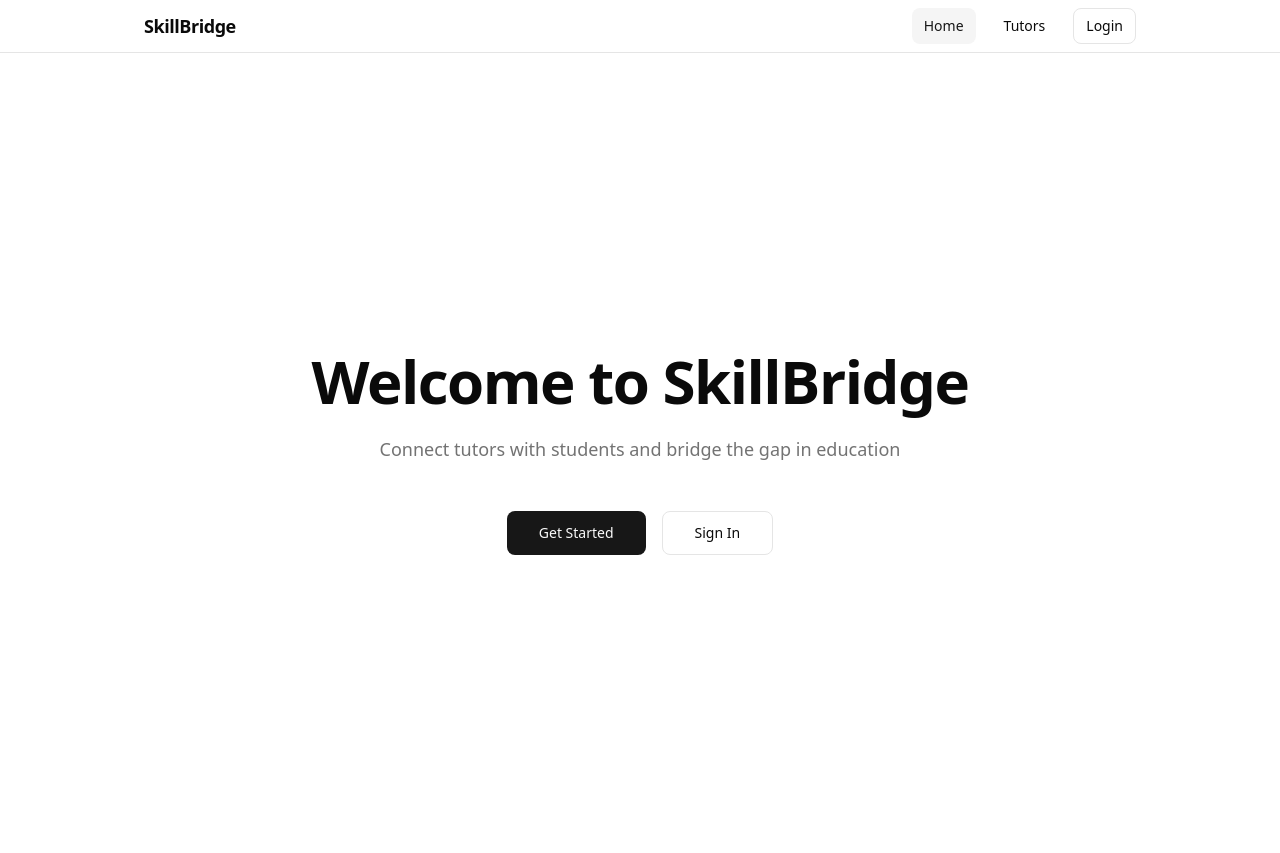
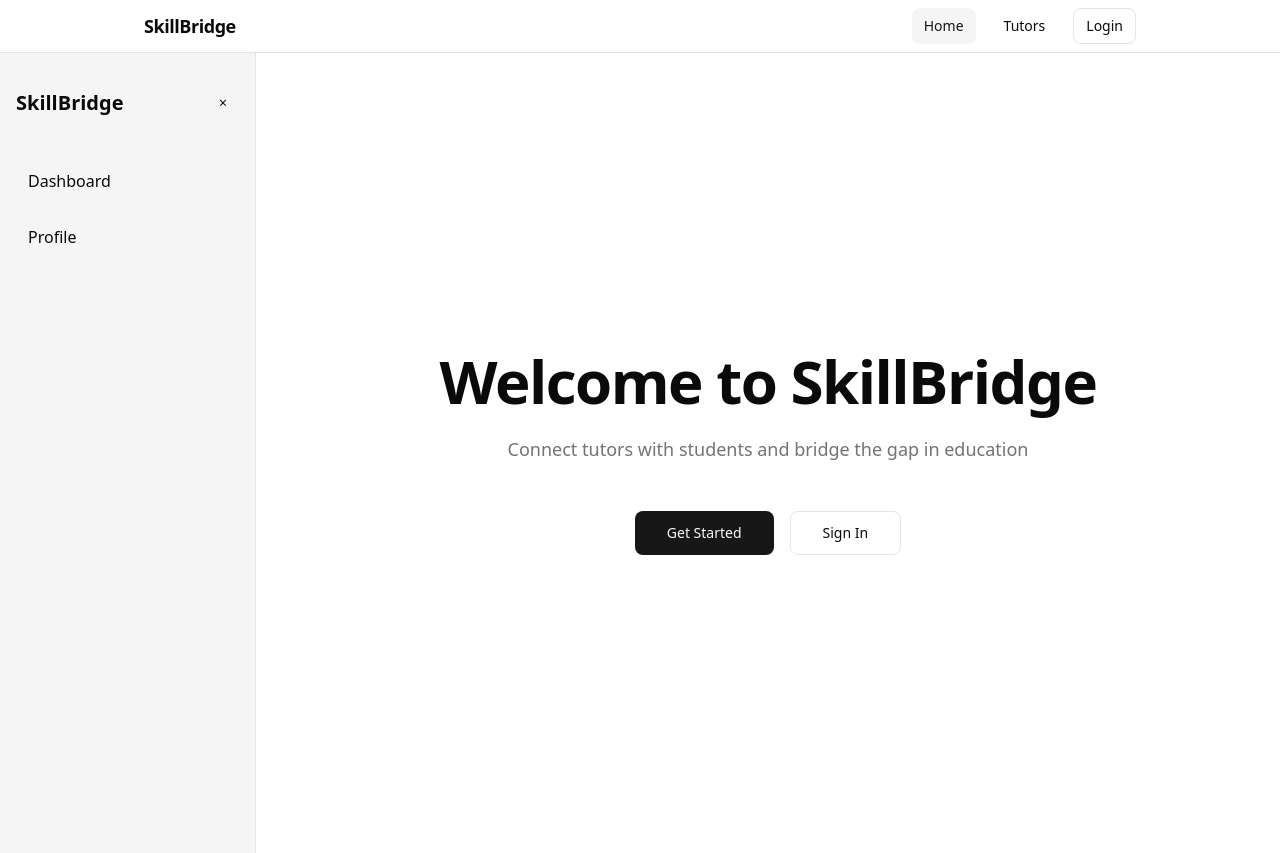
Before and after one commit to blue9kamrul/SkillBridge-frontend, a Next.js app: page / in a window 1280 px wide. Built offline with nearby package versions, Linux system fonts and the light colour scheme; no server answers.

Commit message:
Added the sidebar with hidden and visible functionality. Also added the logout button in the profile

```diff
--- a/src/app/dashboard/page.tsx
+++ b/src/app/dashboard/page.tsx
@@ -3,6 +3,7 @@
 import { useEffect, useState } from "react";
 import { Card, CardContent, CardHeader, CardTitle } from "@/components/ui/card";
 import { Button } from "@/components/ui/button";
+import { Sidebar } from "@/components/sidebar";
 import { toast } from "sonner";
 import Link from "next/link";
 import { useRouter } from "next/navigation";
@@ -29,7 +30,9 @@ export default function DashboardPage() {
   if (loading) return <div className="flex min-h-screen items-center justify-center">Loading...</div>;
 
   return (
-    <div className="min-h-screen bg-background px-6 py-16">
+    <div className="flex min-h-screen bg-background">
+      <Sidebar />
+      <main className="flex-1 px-6 py-16">
         <div className="mx-auto max-w-6xl space-y-8">
           <div className="flex items-center justify-between">
             <Button variant="outline" onClick={() => window.history.back()} className="mr-4">Back</Button>
@@ -76,6 +79,8 @@ export default function DashboardPage() {
                   )}
                 </div>
               </CardContent>
+            </Card>
+          )}
           {(profile && profile.role === "STUDENT") && (
             <Card>
               <CardHeader>
@@ -106,11 +111,11 @@ export default function DashboardPage() {
               </CardContent>
             </Card>
           )}
-          </Card>
-        )}
+          {/* ...existing code... */}
         </div>
+      </main>
     </div>
-
   );
 
+
 }
--- a/src/app/page.tsx
+++ b/src/app/page.tsx
@@ -1,9 +1,12 @@
 import Link from "next/link";
 import { Button } from "@/components/ui/button";
+import { Sidebar } from "@/components/sidebar";
 
 export default function HomePage() {
   return (
-    <div className="flex min-h-screen flex-col items-center justify-center bg-background p-6">
+    <div className="flex min-h-screen bg-background">
+      <Sidebar />
+      <main className="flex-1 flex flex-col items-center justify-center p-6">
         <div className="w-full max-w-2xl text-center space-y-6">
           <h1 className="text-4xl font-bold tracking-tight sm:text-6xl">
             Welcome to SkillBridge
@@ -22,6 +25,7 @@ export default function HomePage() {
             </Link>
           </div>
         </div>
+      </main>
     </div>
   );
 }
--- a/src/app/profile/page.tsx
+++ b/src/app/profile/page.tsx
@@ -26,8 +26,13 @@ export default function ProfilePage() {
   if (loading) return <div className="flex min-h-screen items-center justify-center">Loading...</div>;
   if (!profile) return <div className="flex min-h-screen items-center justify-center">Profile not found</div>;
 
+  const handleLogout = async () => {
+    await fetch("http://localhost:5000/api/auth/logout", { method: "POST", credentials: "include" });
+    window.location.href = "/";
+  };
+
   return (
-    <div className="min-h-screen bg-background px-6 py-16">
+    <div className="min-h-screen bg-background px-6 py-16 flex flex-col justify-between">
       <div className="mx-auto max-w-2xl space-y-6">
         <div className="flex items-center justify-between">
           <h1 className="text-3xl font-bold">My Profile</h1>
@@ -65,6 +70,9 @@ export default function ProfilePage() {
           </CardContent>
         </Card>
       </div>
+      <div className="mx-auto max-w-2xl w-full flex justify-end mt-8">
+        <Button variant="outline" onClick={handleLogout}>Logout</Button>
+      </div>
     </div>
   );
 }
--- a/src/components/navbar.tsx
+++ b/src/components/navbar.tsx
@@ -17,6 +17,7 @@ const navConfig = {
   ],
   tutor: [
     { href: "/dashboard", label: "Dashboard" },
+    { href: "/profile", label: "Profile" },
     { href: "/reviews", label: "My Reviews" },
     { href: "/tutors", label: "All Tutors" },
     { href: "/bookings", label: "My Bookings" },
@@ -27,6 +28,7 @@ const navConfig = {
     { href: "/categories", label: "Categories" },
     { href: "/reviews", label: "All Reviews" },
     { href: "/bookings/all", label: "All Bookings" },
+    { href: "/profile", label: "Profile" },
   ],
 };
 
@@ -34,7 +36,6 @@ export function Navbar() {
   const { user, loading } = useCurrentUser();
   const pathname = usePathname();
 
-  if (pathname.startsWith("/dashboard")) return null;
 
   let links = [...navConfig.common];
   if (!loading && user) {
--- /dev/null
+++ b/src/components/sidebar.tsx
@@ -0,0 +1,67 @@
+"use client";
+import Link from "next/link";
+import { useCurrentUser } from "@/lib/use-current-user";
+import { useState } from "react";
+import { Button } from "@/components/ui/button";
+
+export function Sidebar() {
+  const { user, loading } = useCurrentUser();
+  const [visible, setVisible] = useState(true);
+
+  let links = [
+    { href: "/dashboard", label: "Dashboard" },
+    { href: "/profile", label: "Profile" },
+  ];
+
+  if (!loading && user) {
+    if (user.role === "ADMIN") {
+      links = [
+        { href: "/admin/dashboard", label: "Admin Dashboard" },
+        { href: "/admin/users", label: "Manage Users" },
+        { href: "/categories", label: "Categories" },
+        { href: "/reviews", label: "All Reviews" },
+        { href: "/bookings/all", label: "All Bookings" },
+      ];
+    } else if (user.role === "TUTOR") {
+      links = [
+        { href: "/dashboard", label: "Dashboard" },
+        { href: "/reviews", label: "My Reviews" },
+        { href: "/bookings", label: "My Bookings" },
+        { href: "/profile", label: "Profile" },
+      ];
+    } else if (user.role === "STUDENT") {
+      links = [
+        { href: "/dashboard", label: "Dashboard" },
+        { href: "/bookings", label: "My Bookings" },
+        { href: "/reviews", label: "My Reviews" },
+        { href: "/profile", label: "Profile" },
+        { href: "/tutors/become-tutor", label: "Become a Tutor" },
+      ];
+    }
+  }
+
+  if (!visible) {
+    return (
+      <button
+        className="fixed top-4 left-4 z-50 bg-muted border px-3 py-2 rounded shadow"
+        onClick={() => setVisible(true)}
+      >
+        Show Sidebar
+      </button>
+    );
+  }
+
+  return (
+    <aside className="w-64 min-h-screen bg-muted border-r px-4 py-8 flex flex-col gap-4 sticky top-0">
+      <div className="flex items-center justify-between mb-6">
+        <span className="font-bold text-xl">SkillBridge</span>
+        <Button size="sm" variant="ghost" onClick={() => setVisible(false)} title="Hide Sidebar">×</Button>
+      </div>
+      {links.map((link) => (
+        <Link key={link.href} href={link.href} className="block py-2 px-3 rounded hover:bg-primary/10">
+          {link.label}
+        </Link>
+      ))}
+    </aside>
+  );
+}
```
Lines whose indentation alone changed are shown as unchanged.
